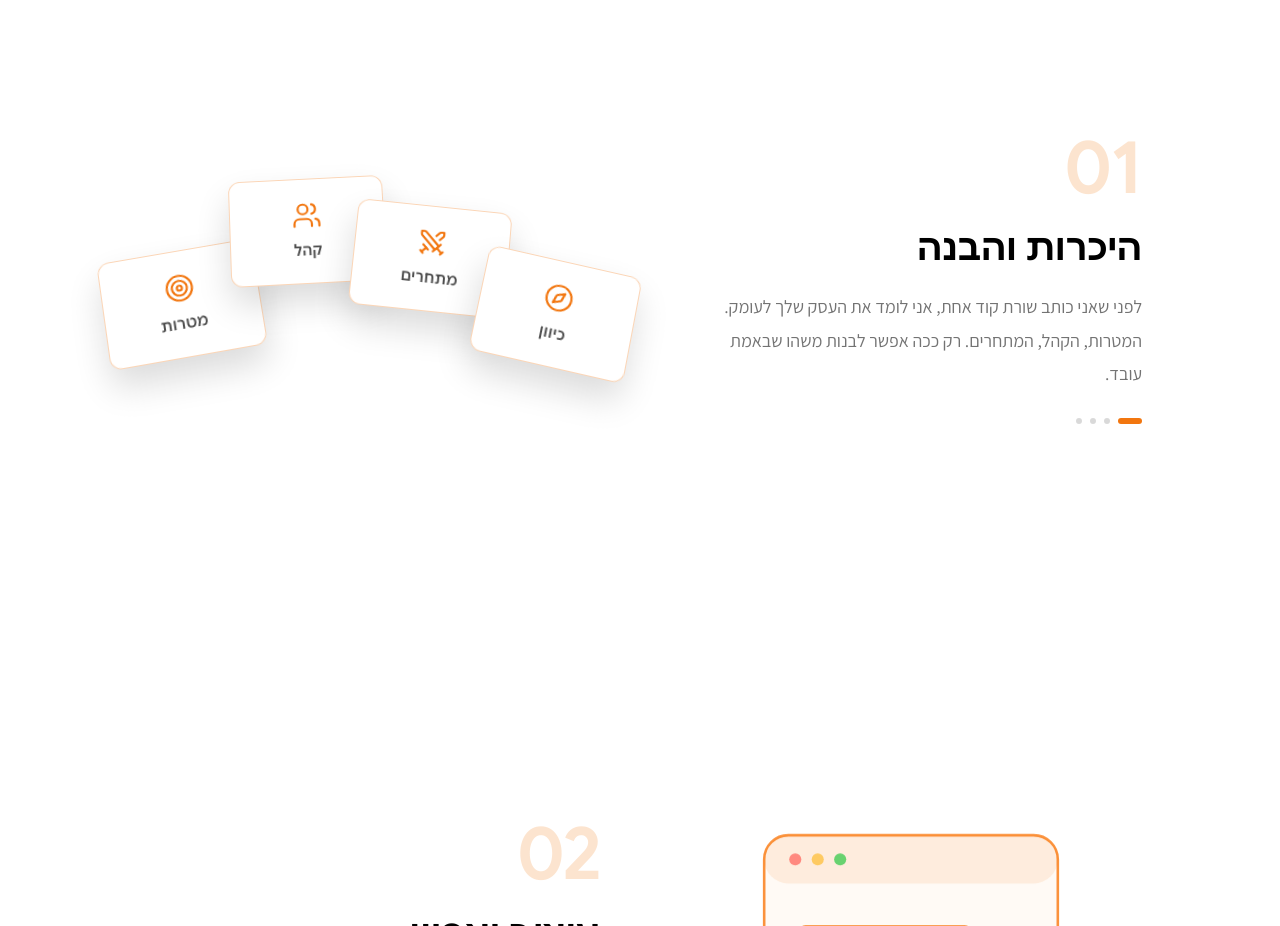
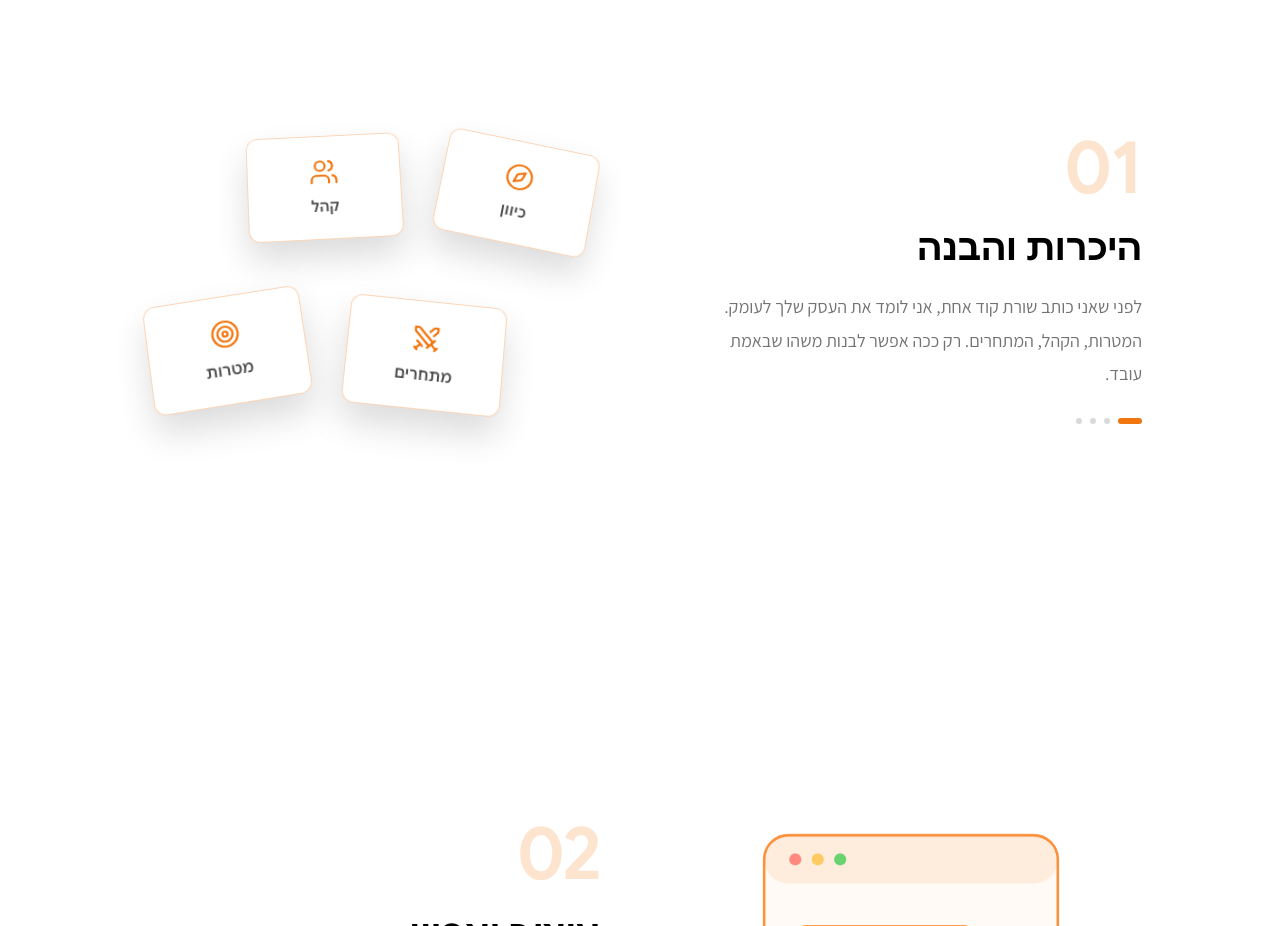
Before and after one commit to omernetanel/yeye-studio, a Next.js app: page / in a window 1280 px wide. Shown: the part 2500-3426 px from the top of the page. Built offline with nearby package versions, Linux system fonts and the light colour scheme.

Commit message:
Fully separate Discovery illustration cards, zero overlap at rest
Zigzag layout (alternating y per card) instead of a flat arc, so
every card's bounding box clears its neighbors and all four read
individually from the very first frame.

```diff
--- a/components/sections/process/illustrations.tsx
+++ b/components/sections/process/illustrations.tsx
@@ -23,20 +23,23 @@ const DISCOVERY_CARDS: { icon: LucideIcon; label: string }[] = [
   { icon: Compass, label: "כיוון" },
 ];
 
+// A zigzag, not a flat arc: alternating y keeps each card's bounding box
+// clear of its neighbors even where their x ranges come close, so all
+// four stay individually readable instead of tucking behind each other.
 const DISCOVERY_LAYOUT = [
-  { x: -186, y: 34, rotate: -10 },
-  { x: -62, y: -40, rotate: -3 },
-  { x: 62, y: -12, rotate: 6 },
-  { x: 186, y: 44, rotate: 13 },
+  { x: -140, y: 80, rotate: -9 },
+  { x: -45, y: -85, rotate: -3 },
+  { x: 55, y: 85, rotate: 6 },
+  { x: 150, y: -80, rotate: 12 },
 ];
 
 // Mid-scroll waypoint: the cards briefly scatter further apart before
 // converging, reading as an actual shuffle rather than a straight slide.
 const DISCOVERY_SHUFFLE = [
-  { x: -70, y: -70, rotate: 18 },
-  { x: 85, y: 50, rotate: -20 },
-  { x: -90, y: 58, rotate: 14 },
-  { x: 50, y: -64, rotate: -12 },
+  { x: -80, y: -75, rotate: 18 },
+  { x: 95, y: 55, rotate: -20 },
+  { x: -100, y: 62, rotate: 14 },
+  { x: 60, y: -70, rotate: -12 },
 ];
 
 // End state: converged into one stacked pile, each card offset by a few
```
